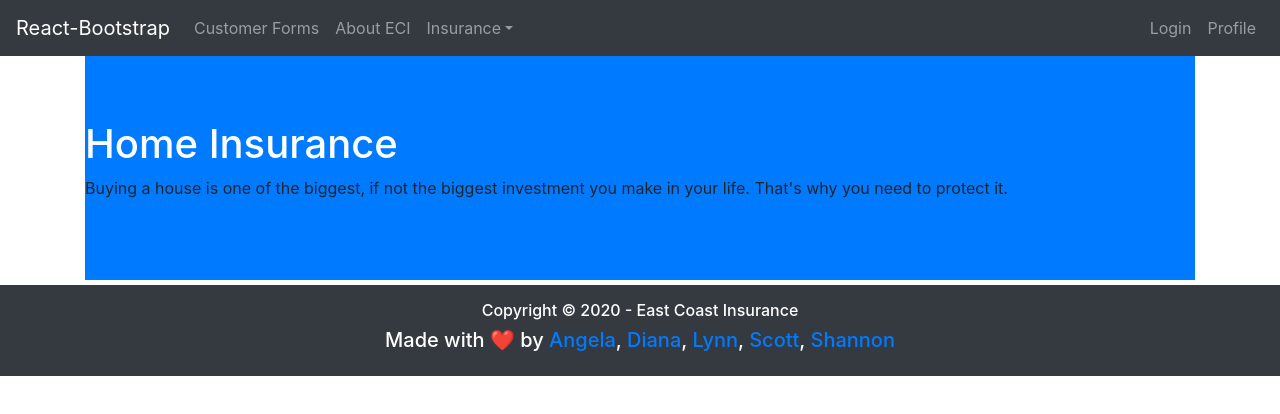
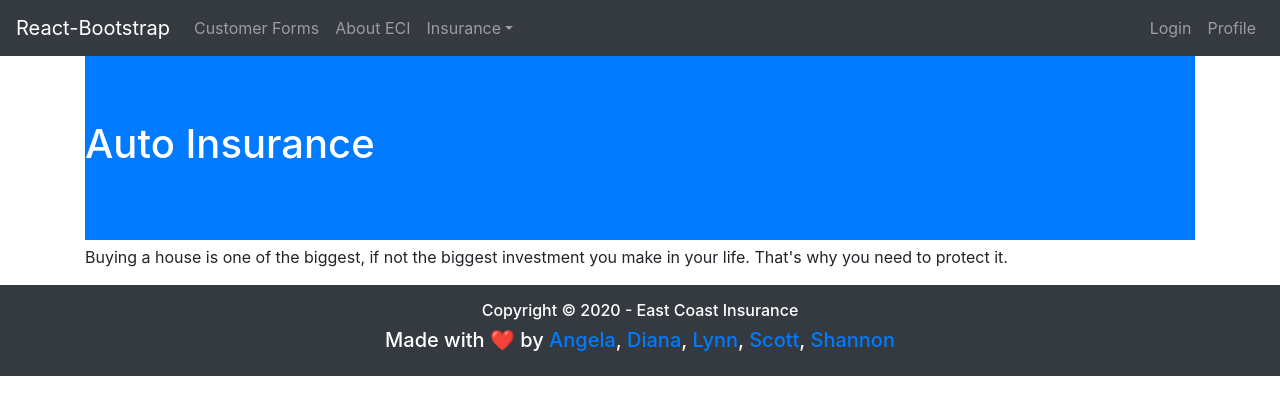
Before and after one commit to diana603/project3, a React (Create React App) app in the folder client/: page /AutoIns in a window 1280 px wide. Shown: the top 414 px of the page. Built offline with nearby package versions, Linux system fonts and the light colour scheme; no server answers.

Commit message:
auto ins page

```diff
--- a/client/src/pages/AutoIns.js
+++ b/client/src/pages/AutoIns.js
@@ -7,12 +7,12 @@ function AutoIns() {
   return (
     <>
       <Nav />
-      <Container className="homeins">
+      <Container className="autoins">
         <Jumbotron className="myJumbotron" fluid>
-          <h1 className="text"> Home Insurance</h1>
+          <h1 className="text"> Auto Insurance</h1>
+        </Jumbotron>
 
-          <p>Buying a house is one of the biggest, if not the biggest investment you make in your life. That's why you need to protect it.</p>
-        </Jumbotron>
+        <p>Buying a house is one of the biggest, if not the biggest investment you make in your life. That's why you need to protect it.</p>
       </Container>
       <Footer />
     </>
```
